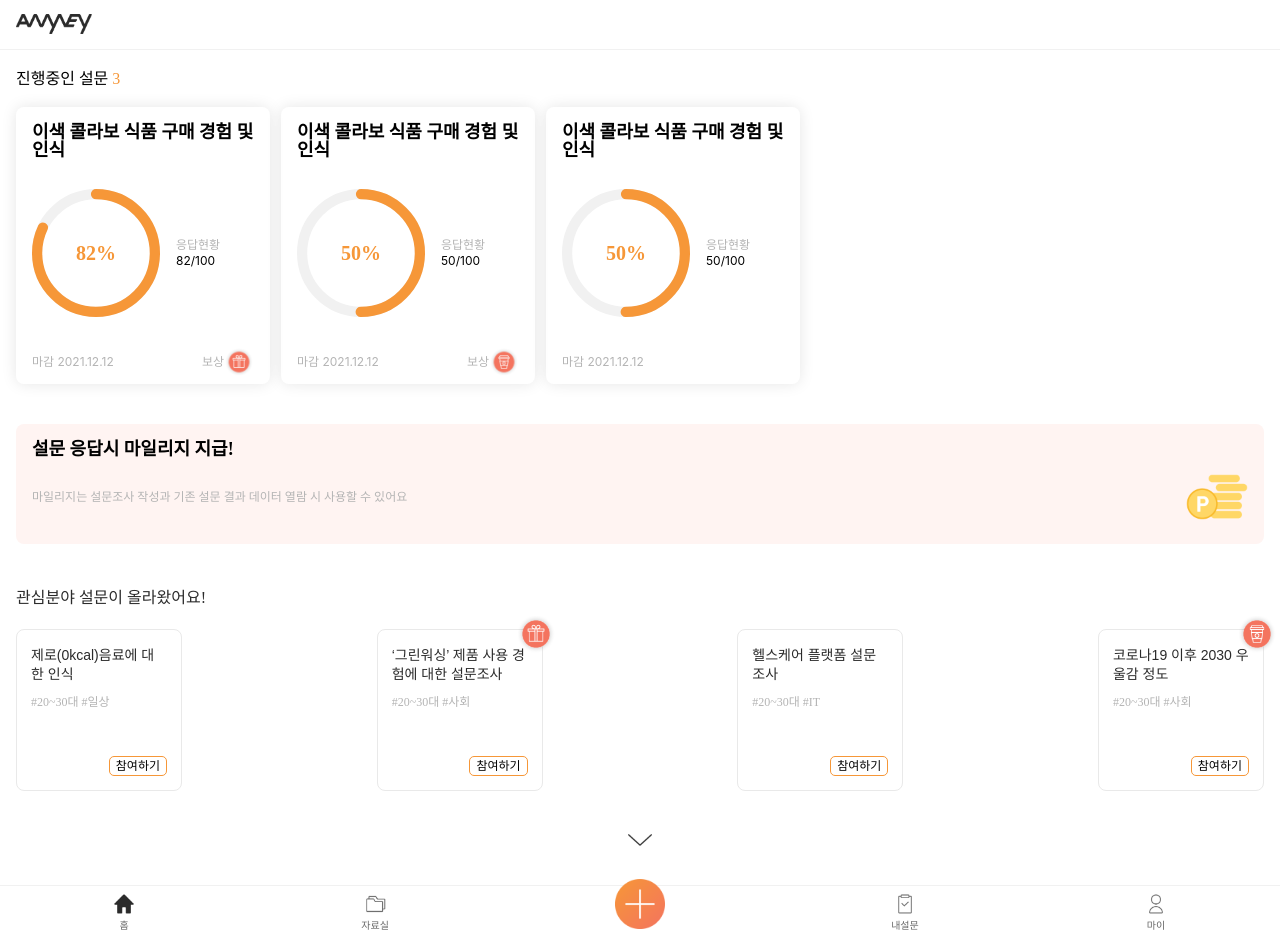
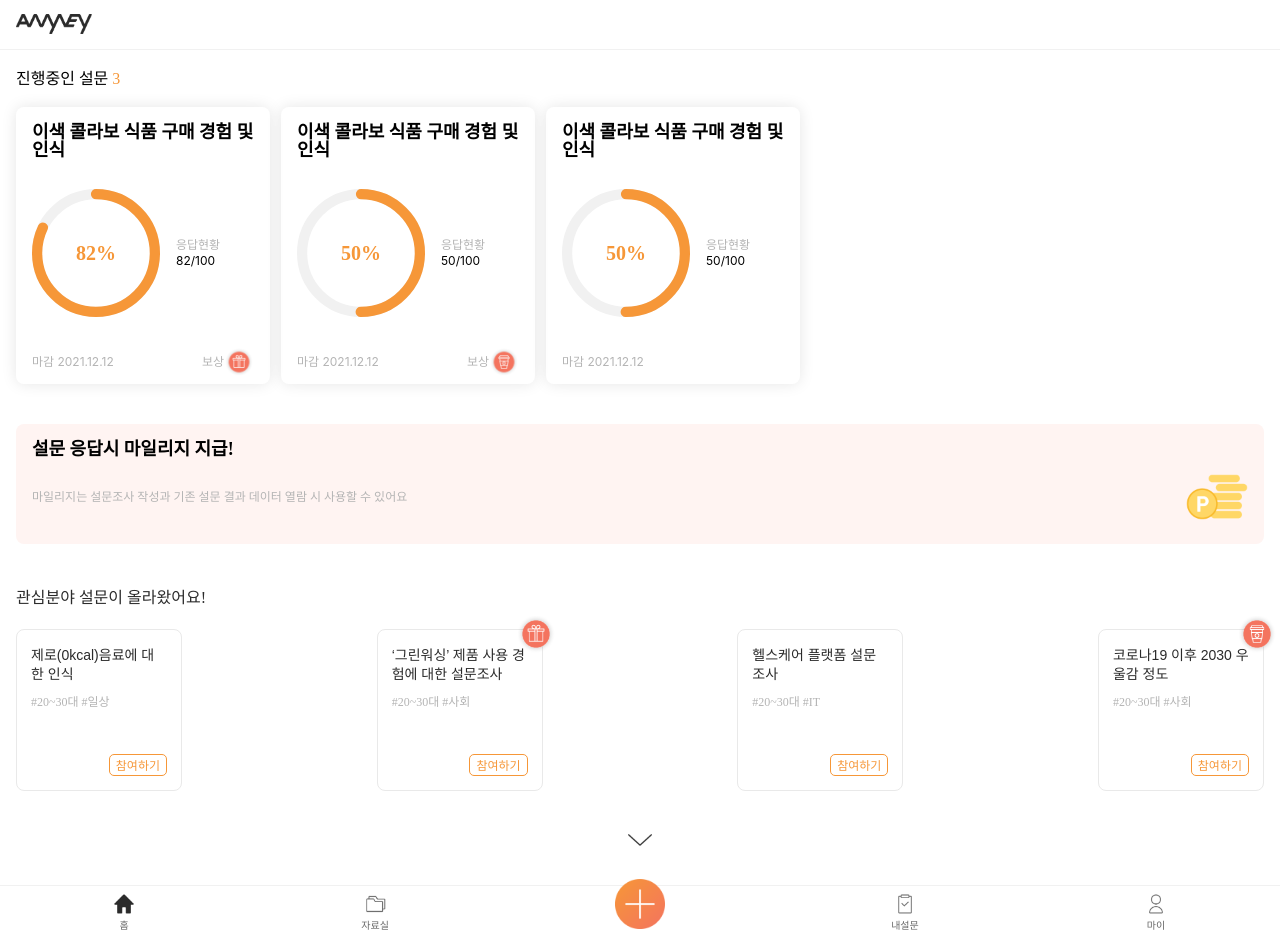
Before and after one commit to Lee-Seonghyun316/AnyVey, a React (Create React App) app in the folder app/: page / in a window 1280 px wide. Built offline with nearby package versions, Linux system fonts and the light colour scheme.

Commit message:
fix: home button text color

```diff
--- a/app/src/features/home/interestSurvey.tsx
+++ b/app/src/features/home/interestSurvey.tsx
@@ -51,8 +51,7 @@ const InterestTag = styled.text`
 const InvolveButton = styled.button`
   ${({ theme }) => theme.typography.regular};
   font-size: 12px;
-  line-height: 16px;
-  ${({ theme }) => theme.colors.orange};
+  color: ${({ theme }) => theme.colors.orange};
   border: 1px solid ${({ theme }) => theme.colors.orange};
   border-radius: 5px;
   position: absolute;
```
